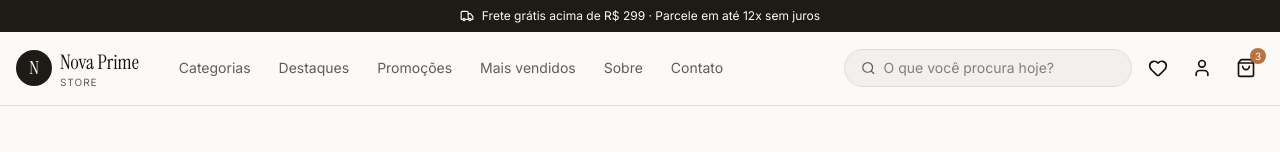
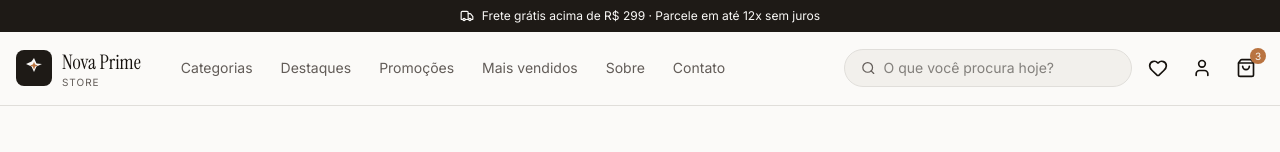
Before and after one commit to userdoomain/nova-prime-store, a React (Vite) app: page / in a window 1280 px wide. Shown: the top 152 px of the page. Built offline with nearby package versions, Linux system fonts and the light colour scheme.

Commit message:
Add custom SVG logo and replace Lovable OG images

```diff
--- a/src/routes/__root.tsx
+++ b/src/routes/__root.tsx
@@ -67,8 +67,8 @@ export const Route = createRootRouteWithContext<{ queryClient: QueryClient }>()(
       { name: "twitter:card", content: "summary_large_image" },
       { name: "twitter:title", content: "Nova Prime Store — Moda, tecnologia e casa" },
       { name: "twitter:description", content: "Nova Prime Store: curadoria de produtos premium com entrega rápida, parcelamento em até 12x e atendimento humano no WhatsApp." },
-      { property: "og:image", content: "https://pub-bb2e103a32db4e198524a2e9ed8f35b4.r2.dev/218e0597-afee-483c-9a3b-9bc726654505/id-preview-c6f9c949--a0fb4014-7985-49f1-b955-ee47c2331c05.lovable.app-1784667447490.png" },
-      { name: "twitter:image", content: "https://pub-bb2e103a32db4e198524a2e9ed8f35b4.r2.dev/218e0597-afee-483c-9a3b-9bc726654505/id-preview-c6f9c949--a0fb4014-7985-49f1-b955-ee47c2331c05.lovable.app-1784667447490.png" },
+      { property: "og:image", content: "https://images.unsplash.com/photo-1490481651871-ab68de25d43d?auto=format&fit=crop&w=1200&q=80" },
+      { name: "twitter:image", content: "https://images.unsplash.com/photo-1490481651871-ab68de25d43d?auto=format&fit=crop&w=1200&q=80" },
     ],
     links: [],
   }),
--- a/src/routes/index.tsx
+++ b/src/routes/index.tsx
@@ -73,6 +73,16 @@ const faqs = [
   { q: "Vocês enviam para todo o Brasil?", a: "Sim, entregamos em todos os estados. Frete grátis em compras acima de R$ 299 para as regiões Sul e Sudeste." },
 ];
 
+function Logo() {
+  return (
+    <svg width="36" height="36" viewBox="0 0 36 36" fill="none" xmlns="http://www.w3.org/2000/svg">
+      <rect width="36" height="36" rx="8" fill="oklch(0.22 0.01 60)" />
+      <path d="M18 8l2.5 5.5L26 14l-5.5 2.5L18 22l-2.5-5.5L10 14l5.5-2.5L18 8z" fill="oklch(0.985 0.003 90)" />
+      <path d="M18 12l1.2 2.6L22 15.5l-2.8 1.1L18 19.5l-1.2-2.9L14 15.5l2.8-.9L18 12z" fill="oklch(0.62 0.11 55)" />
+    </svg>
+  );
+}
+
 function formatPrice(v: number) {
   return v.toLocaleString("pt-BR", { style: "currency", currency: "BRL" });
 }
@@ -104,8 +114,8 @@ function Home() {
       <header className="sticky top-0 z-40 border-b border-border bg-background/90 backdrop-blur">
         <div className="mx-auto max-w-7xl px-4 py-4 flex items-center gap-6">
           <button className="lg:hidden" aria-label="Menu"><Menu className="w-5 h-5" /></button>
-          <a href="#" className="flex items-center gap-2">
-            <div className="w-9 h-9 rounded-full bg-primary text-primary-foreground grid place-items-center font-display text-lg">N</div>
+          <a href="#" className="flex items-center gap-2.5">
+            <Logo />
             <div className="leading-tight">
               <div className="font-display text-xl">Nova Prime</div>
               <div className="text-[10px] uppercase tracking-widest text-muted-foreground">Store</div>
@@ -375,8 +385,8 @@ function Home() {
       <footer className="border-t border-border bg-surface-muted/50">
         <div className="mx-auto max-w-7xl px-4 py-14 grid md:grid-cols-2 lg:grid-cols-4 gap-10">
           <div>
-            <div className="flex items-center gap-2">
-              <div className="w-9 h-9 rounded-full bg-primary text-primary-foreground grid place-items-center font-display text-lg">N</div>
+            <div className="flex items-center gap-2.5">
+              <Logo />
               <div className="font-display text-xl">Nova Prime Store</div>
             </div>
             <p className="mt-4 text-sm text-muted-foreground max-w-xs">
```
